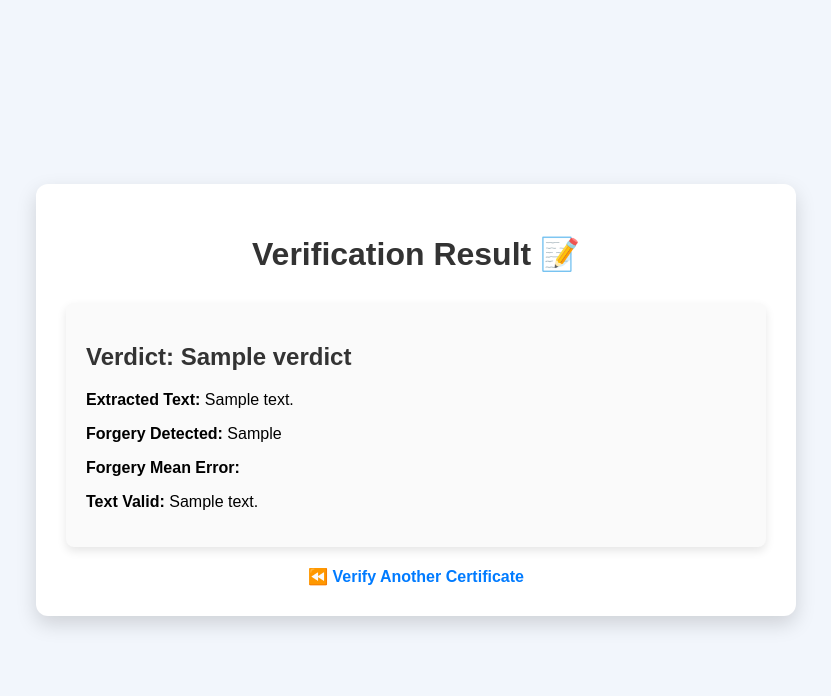
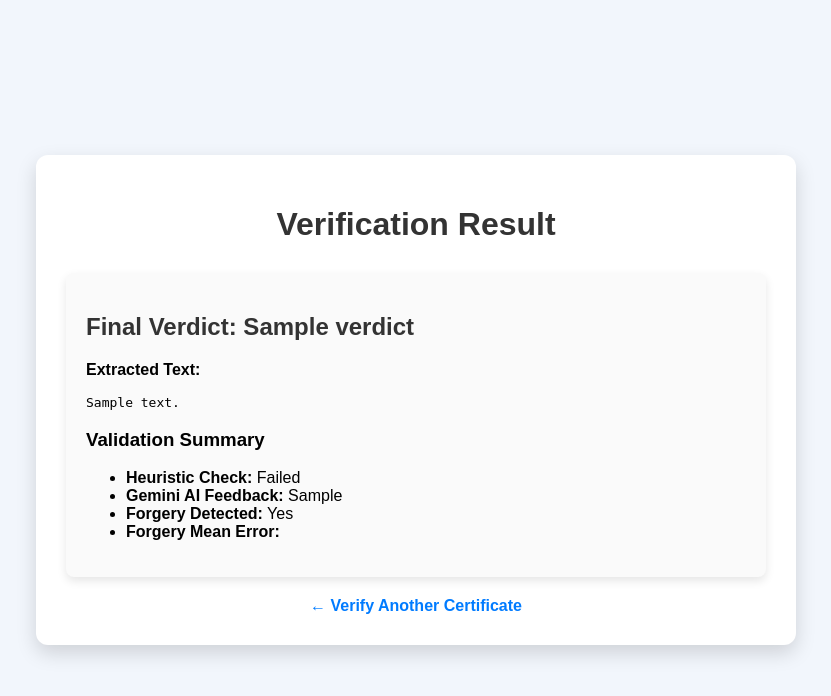
Before and after one commit to somil71/certificate_detection, a Flask app: template templates/result.html in a window 1280 px wide. Shown: the top 696 px of the page, without its empty margins (224-1055 px from the left). Run offline with Flask 3, Linux system fonts and the light colour scheme; the template is opened without the code that fills it: most values are stand-ins (such as "Sample title", 1, 10 or a date in 2020).

Commit message:
final commit

```diff
--- a/app.py
+++ b/app.py
@@ -40,22 +40,28 @@
         mean_error = run_ela(temp_image_path)
         forgery_detected = mean_error > 8  # Stricter threshold now
 
-        text_valid = validate_extracted_text(extracted_text)
+        validation_result = validate_extracted_text(extracted_text)
+        heuristic_pass = validation_result["passed_heuristic"]
+        gemini_feedback = validation_result["gemini_feedback"]
 
-        if text_valid and not forgery_detected:
-            verdict = "Genuine ✅"
-        elif text_valid and forgery_detected:
-            verdict = "Suspicious ⚠️ (Possible Forgery)"
+
+        if heuristic_pass and not forgery_detected:
+
+            verdict = "Genuine"
+        elif heuristic_pass and forgery_detected:
+            verdict = "Suspicious (Possible Forgery)"
         else:
-            verdict = "Fake ❌ (Text validation failed)"
+            verdict = "Fake (Text validation failed)"
 
         result = {
             "extracted_text": extracted_text,
-            "text_valid": text_valid,
+            "heuristic_pass": heuristic_pass,
+            "gemini_feedback": gemini_feedback,
             "forgery_mean_error": round(float(mean_error), 3),
             "forgery_detected": forgery_detected,
             "verdict": verdict
         }
+
 
         results.append(result)
 
--- a/requirements.txt
+++ b/requirements.txt
@@ -7,3 +7,4 @@
 python-Levenshtein
 Pillow
 scikit-image
+google-generativeai
--- a/templates/result.html
+++ b/templates/result.html
@@ -7,19 +7,26 @@
 </head>
 <body>
     <div class="container">
-        <h1>Verification Result 📝</h1>
+        <h1>Verification Result</h1>
 
         {% for result in results %}
         <div class="card">
-            <h2>Verdict: {{ result.verdict }}</h2>
-            <p><strong>Extracted Text:</strong> {{ result.extracted_text }}</p>
-            <p><strong>Forgery Detected:</strong> {{ result.forgery_detected }}</p>
-            <p><strong>Forgery Mean Error:</strong> {{ result.forgery_mean_error }}</p>
-            <p><strong>Text Valid:</strong> {{ result.text_valid }}</p>
+            <h2>Final Verdict: {{ result.verdict }}</h2>
+
+            <p><strong>Extracted Text:</strong></p>
+            <pre>{{ result.extracted_text }}</pre>
+
+            <h3>Validation Summary</h3>
+            <ul>
+                <li><strong>Heuristic Check:</strong> {{ 'Passed' if result.heuristic_pass else 'Failed' }}</li>
+                <li><strong>Gemini AI Feedback:</strong> {{ result.gemini_feedback }}</li>
+                <li><strong>Forgery Detected:</strong> {{ 'Yes' if result.forgery_detected else 'No' }}</li>
+                <li><strong>Forgery Mean Error:</strong> {{ result.forgery_mean_error }}</li>
+            </ul>
         </div>
         {% endfor %}
 
-        <a href="/">⏪ Verify Another Certificate</a>
+        <a href="/">← Verify Another Certificate</a>
     </div>
 </body>
 </html>
--- a/utils/validation_utils.py
+++ b/utils/validation_utils.py
@@ -1,6 +1,7 @@
 from fuzzywuzzy import fuzz
+from .google_utils import validate_with_gemini
 
-# Predefined valid certificates (You can connect a database instead later)
+# Predefined valid certificates
 valid_certificates = {
     "John Doe": "CERT12345",
     "Jane Smith": "CERT67890",
@@ -17,8 +18,14 @@
     extracted_text_lower = extracted_text.lower()
     keyword_matches = [kw.lower() for kw in important_keywords if kw.lower() in extracted_text_lower]
 
-    # Check: At least 3 important keywords + text length > 100
-    if len(keyword_matches) >= 3 and len(extracted_text) >= 100:
-        return True
-    else:
-        return False
+    # Simple heuristic check
+    passed_heuristic = len(keyword_matches) >= 3 and len(extracted_text) >= 100
+
+    # Gemini AI response
+    gemini_response = validate_with_gemini(extracted_text)
+
+    # Final result
+    return {
+        "passed_heuristic": passed_heuristic,
+        "gemini_feedback": gemini_response
+    }
```
Also changed, not shown: utils/google_utils.py (added, +24 -0 lines).
